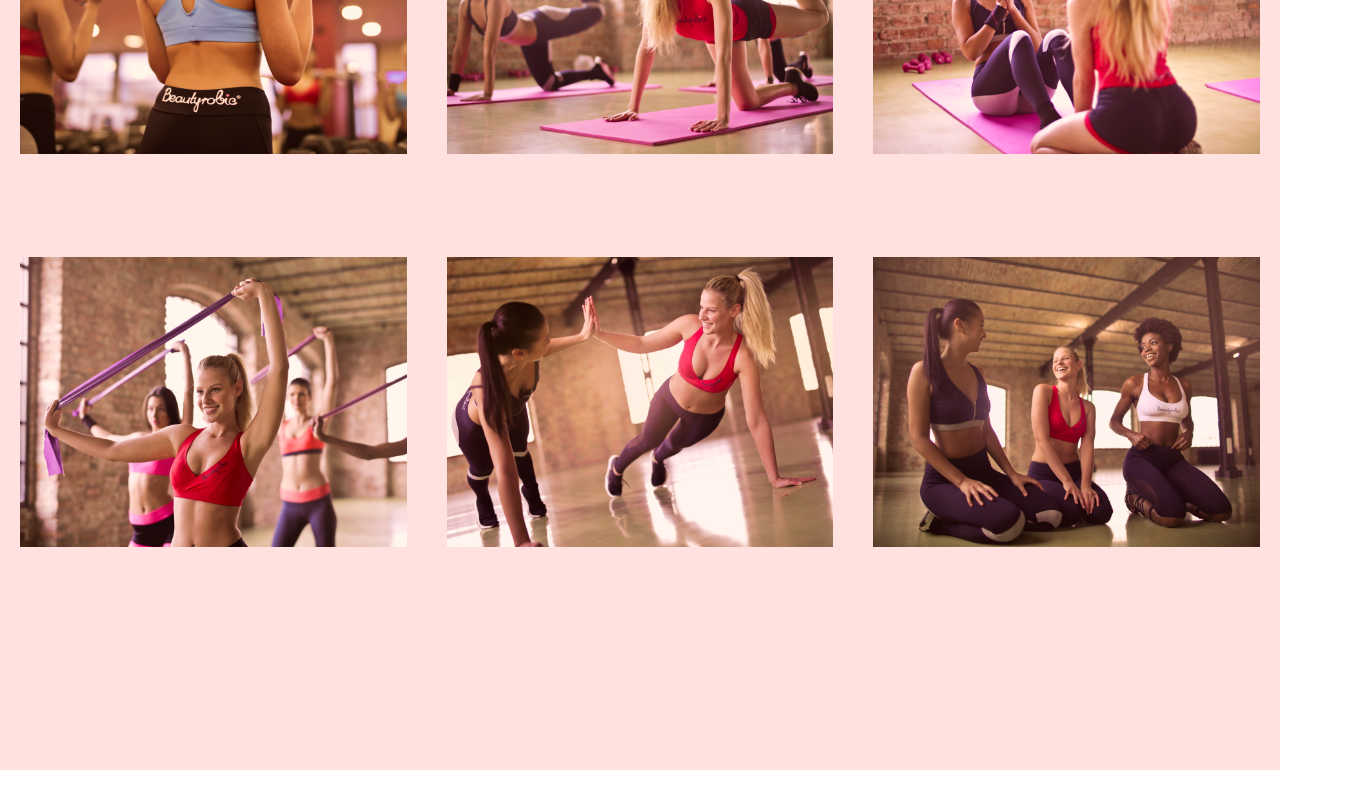
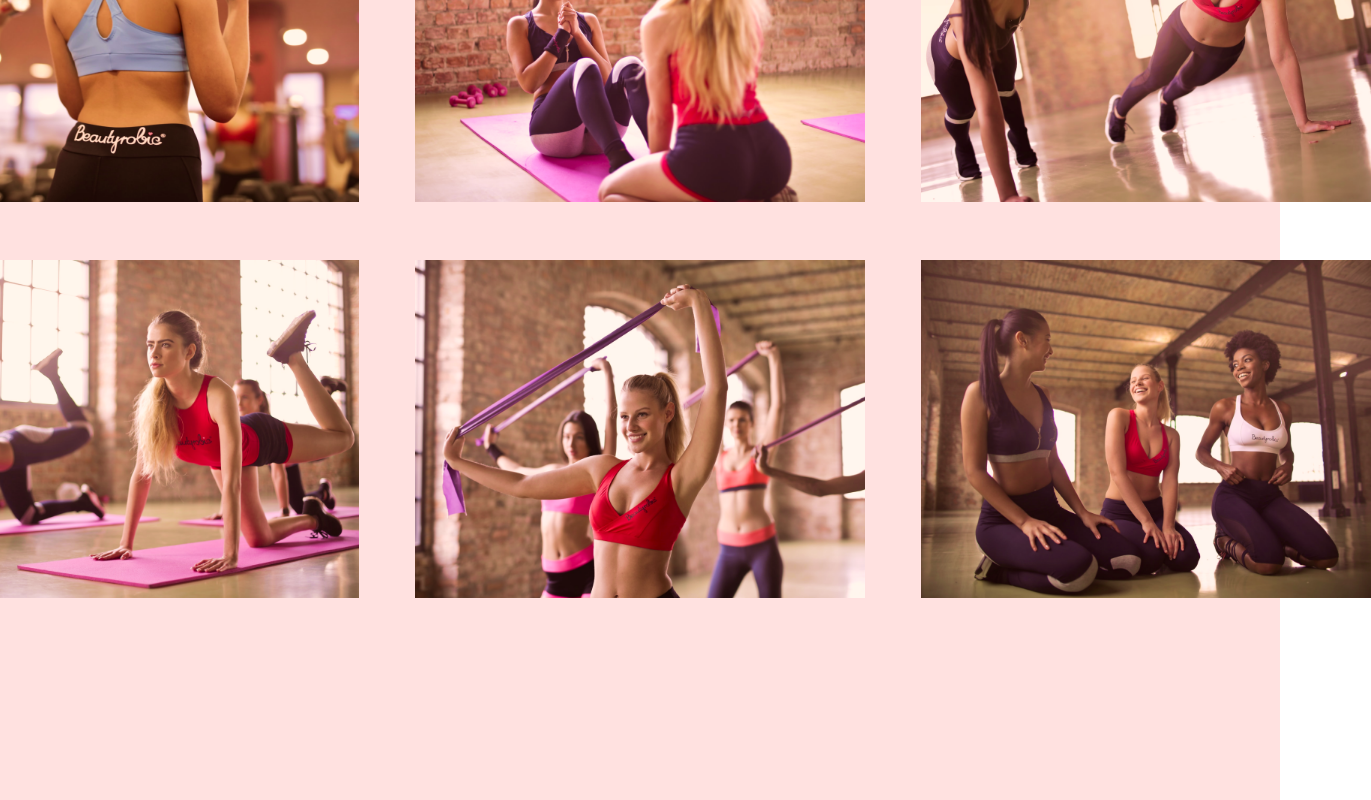
Before and after one commit to ChelseaSchnider/gym-appilcation, a React (Vite) app: page / in a window 1280 px wide. Shown: the part 2957-3757 px from the top of the page, 1371 px wide, since content can reach past the window. Before the commit the page ends 3727 px from the top, so only its background shows below. Built offline with nearby package versions, Linux system fonts and the light colour scheme.

Commit message:
Feat/classes (#5)
* feat: Our classes section completed

* bug: styling fixes

```diff
--- a/src/components/OurClasses/Class.tsx
+++ b/src/components/OurClasses/Class.tsx
@@ -6,12 +6,12 @@ type Props = {
 
 export const Class = ({ name, description, image }: Props) => {
     const overlayStyles =`absolute z-30 flex
-    h-[353px] w-[450px] flex-col items-center justify-center
+    h-full w-full flex-col items-center justify-center
     whitespace-normal bg-primary-500 text-center text-white
     opacity-0 transition duration-500 hover:opacity-90`;
 
     return (
-      <div className="relative mx-5 inline-block h-[380px] w-[450px]">
+      <div className="relative mx-5 inline-block md:h-[380px] md:w-[450px]">
         <div className={overlayStyles}>
           <p className="text-2xl">{name}</p>
           <p className="mt-5">{description}</p>
--- a/src/components/OurClasses/index.tsx
+++ b/src/components/OurClasses/index.tsx
@@ -80,7 +80,8 @@ export const OurClasses = ({ setSelectedPage }: Props) => {
             </p>
           </div>
         </motion.div>
-        <div className="flex justify-center mt-10 h-[353px]">
+        <div className="grid md:grid-rows-2 md:grid-flow-col gap-4 items-center justify-center mt-10">
+
             {classes1.map((item: ClassType, index) => (
               <Class
                 key={`${item.name}-${index}`}
@@ -89,8 +90,7 @@ export const OurClasses = ({ setSelectedPage }: Props) => {
                 image={item.image}
               />
             ))}
-        </div>
-        <div className="flex justify-center mt-10 h-[353px]">
+
             {classes2.map((item: ClassType, index) => (
               <Class
                 key={`${item.name}-${index}`}
```
